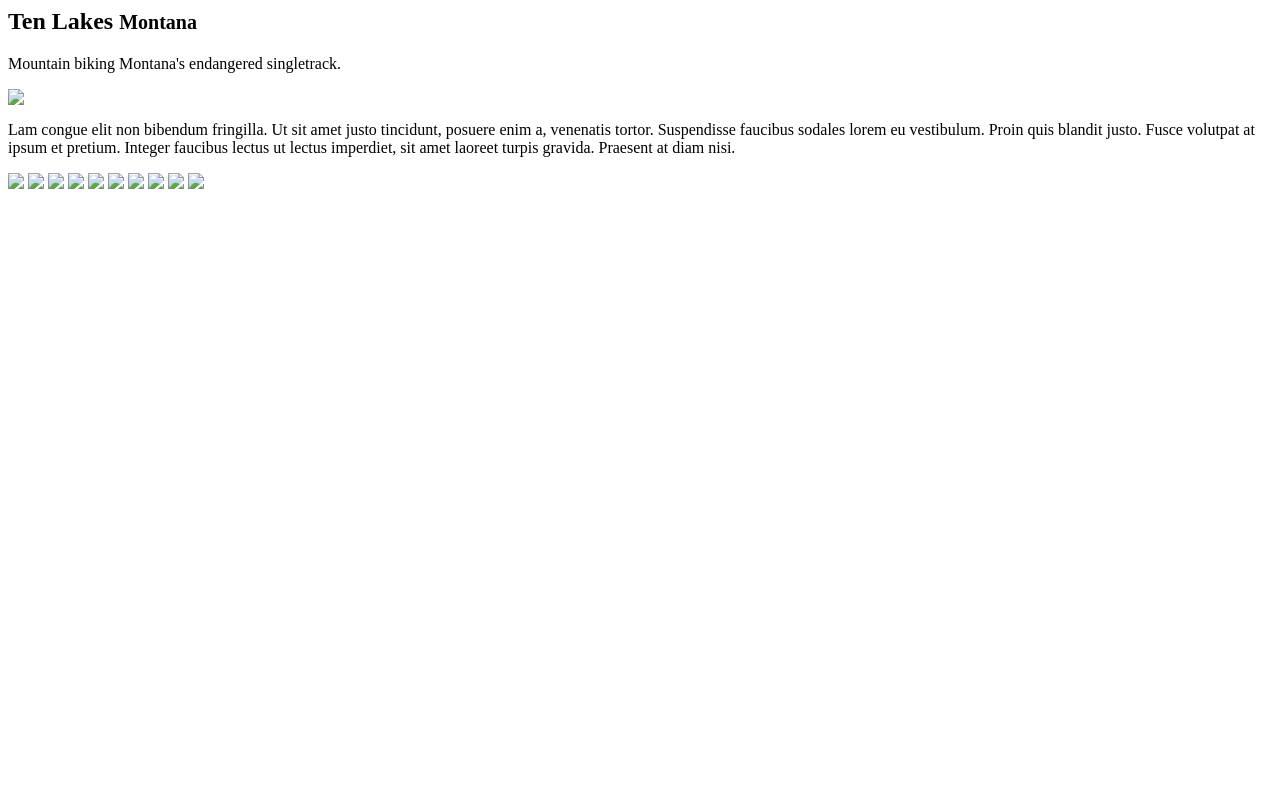
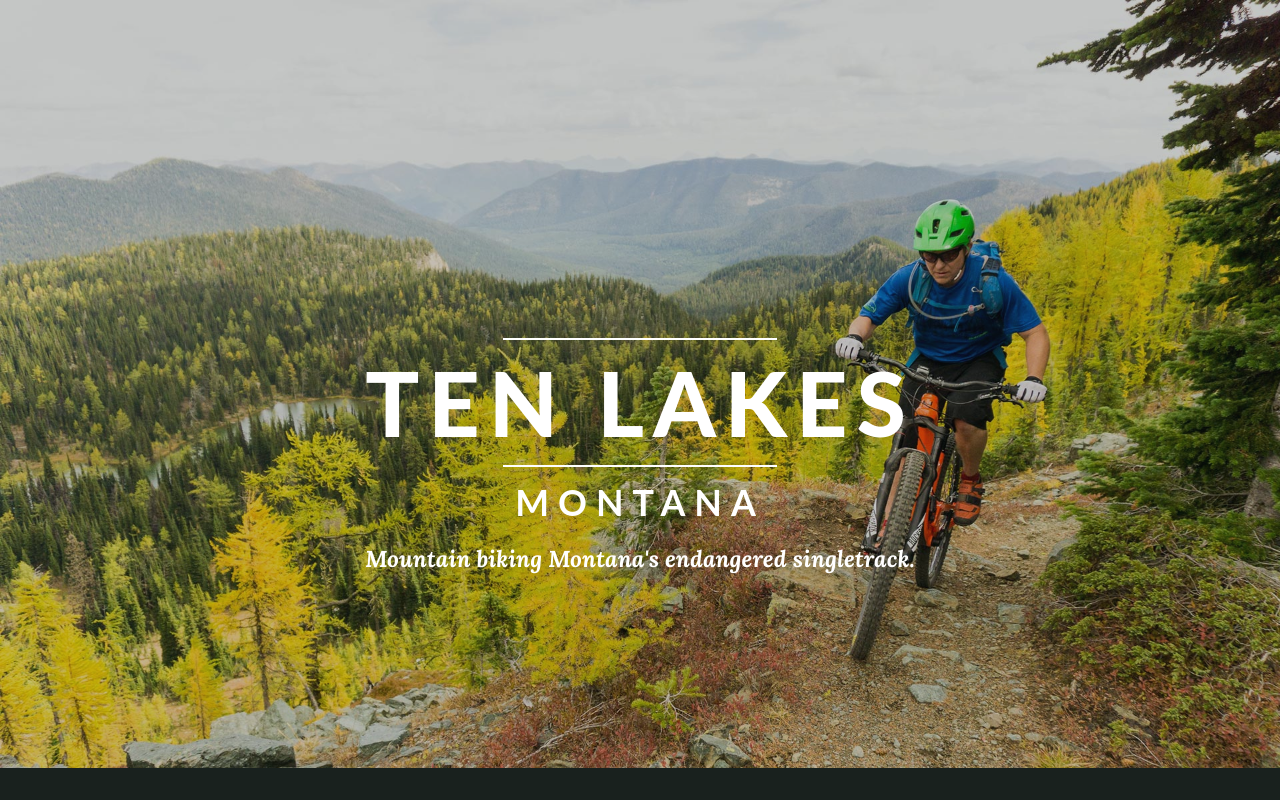
Before and after one commit to jermartin77/tenlakesmontana, a plain HTML site: page index.html in a window 1280 px wide. Shown: the top 800 px of the page. Drawn offline with nearby package versions, Linux system fonts and the light colour scheme; the site is published under a folder, as on GitHub Pages, so addresses that start at the root find nothing; a script that the page names is missing.

Commit message:
fixing a path to images

```diff
--- a/index.html
+++ b/index.html
@@ -5,7 +5,7 @@
   <meta name="description" content="The Ten Lakes Scenic Area in Nortwest Montana provides unique opportunies for backcountry mountain biking">
   <meta name="viewport" content="width=device-width">
   <link href="//fonts.googleapis.com/css?family=Lora:400,700,400italic,700italic|Raleway:400,800,200" rel="stylesheet" type="text/css">
-  <link href="/css/style.css" rel="stylesheet" type="text/css">
+  <link href="css/style.css" rel="stylesheet" type="text/css">
 </head>
 <body>
   <section class="section-banner">
@@ -13,7 +13,7 @@
       <h1 class="banner-title"><span>Ten Lakes</span> <small>Montana</small></h1>
       <p class="banner-subtitle">Mountain biking Montana's endangered singletrack.  </p>
     </header>
-    <img src="/images/larch.jpg" class="banner-image">
+    <img src="images/larch.jpg" class="banner-image">
   </section>
   <div class="contents">
     <nav id="navigation" class="navigation">
@@ -27,17 +27,17 @@
     </section>
     <section id="gallery" class="section-gallery content-section ">
     <div id="griderly" class="container section-gallery">
-        <a href="/images/gallery/bluebird-lake-lg.jpg" class="gallery-thumb-link"><img src="/images/gallery/bluebird-lake-th.jpg" class="gallery-thumb"></a>
-        <a href="/images/gallery/chad-dropping-lg.jpg" class="gallery-thumb-link"><img src="/images/gallery/chad-dropping-th.jpg" class="gallery-thumb"></a>
-        <a href="/images/gallery/gibraltor-lg.jpg" class="gallery-thumb-link"><img src="/images/gallery/gibraltor-th.jpg" class="gallery-thumb"></a>
-        <a href="/images/gallery/jer-pass-lg.jpg" class="gallery-thumb-link"><img src="/images/gallery/jer-pass-th.jpg" class="gallery-thumb"></a>
-        <!-- <a href="/images/gallery/jer-traverse-lg.jpg" class="gallery-thumb-link"><img src="/images/gallery/jer-traverse-th.jpg" class="gallery-thumb"></a> -->
-        <a href="/images/gallery/pass-lg.jpg" class="gallery-thumb-link"><img src="/images/gallery/pass-th.jpg" class="gallery-thumb"></a>
-        <a href="/images/gallery/teasedale-motion-lg.jpg" class="gallery-thumb-link"><img src="/images/gallery/teasedale-motion-th.jpg" class="gallery-thumb"></a>
-        <a href="/images/gallery/theriault-pass-lg.jpg" class="gallery-thumb-link"><img src="/images/gallery/theriault-pass-th.jpg" class="gallery-thumb"></a>
-        <a href="/images/gallery/traverse-lg.jpg" class="gallery-thumb-link"><img src="/images/gallery/traverse-th.jpg" class="gallery-thumb"></a>
-        <a href="/images/gallery/view-lg.jpg" class="gallery-thumb-link"><img src="/images/gallery/view-th.jpg" class="gallery-thumb"></a>
-        <a href="/images/gallery/wolverine-lake-lg.jpg" class="gallery-thumb-link"><img src="/images/gallery/wolverine-lake-th.jpg" class="gallery-thumb"></a>
+        <a href="images/gallery/bluebird-lake-lg.jpg" class="gallery-thumb-link"><img src="images/gallery/bluebird-lake-th.jpg" class="gallery-thumb"></a>
+        <a href="images/gallery/chad-dropping-lg.jpg" class="gallery-thumb-link"><img src="images/gallery/chad-dropping-th.jpg" class="gallery-thumb"></a>
+        <a href="images/gallery/gibraltor-lg.jpg" class="gallery-thumb-link"><img src="images/gallery/gibraltor-th.jpg" class="gallery-thumb"></a>
+        <a href="images/gallery/jer-pass-lg.jpg" class="gallery-thumb-link"><img src="images/gallery/jer-pass-th.jpg" class="gallery-thumb"></a>
+        <!-- <a href="images/gallery/jer-traverse-lg.jpg" class="gallery-thumb-link"><img src="images/gallery/jer-traverse-th.jpg" class="gallery-thumb"></a> -->
+        <a href="images/gallery/pass-lg.jpg" class="gallery-thumb-link"><img src="images/gallery/pass-th.jpg" class="gallery-thumb"></a>
+        <a href="images/gallery/teasedale-motion-lg.jpg" class="gallery-thumb-link"><img src="images/gallery/teasedale-motion-th.jpg" class="gallery-thumb"></a>
+        <a href="images/gallery/theriault-pass-lg.jpg" class="gallery-thumb-link"><img src="images/gallery/theriault-pass-th.jpg" class="gallery-thumb"></a>
+        <a href="images/gallery/traverse-lg.jpg" class="gallery-thumb-link"><img src="images/gallery/traverse-th.jpg" class="gallery-thumb"></a>
+        <a href="images/gallery/view-lg.jpg" class="gallery-thumb-link"><img src="images/gallery/view-th.jpg" class="gallery-thumb"></a>
+        <a href="images/gallery/wolverine-lake-lg.jpg" class="gallery-thumb-link"><img src="images/gallery/wolverine-lake-th.jpg" class="gallery-thumb"></a>
       </div>
     </section>
     <section id="map" class="section-map">
```
